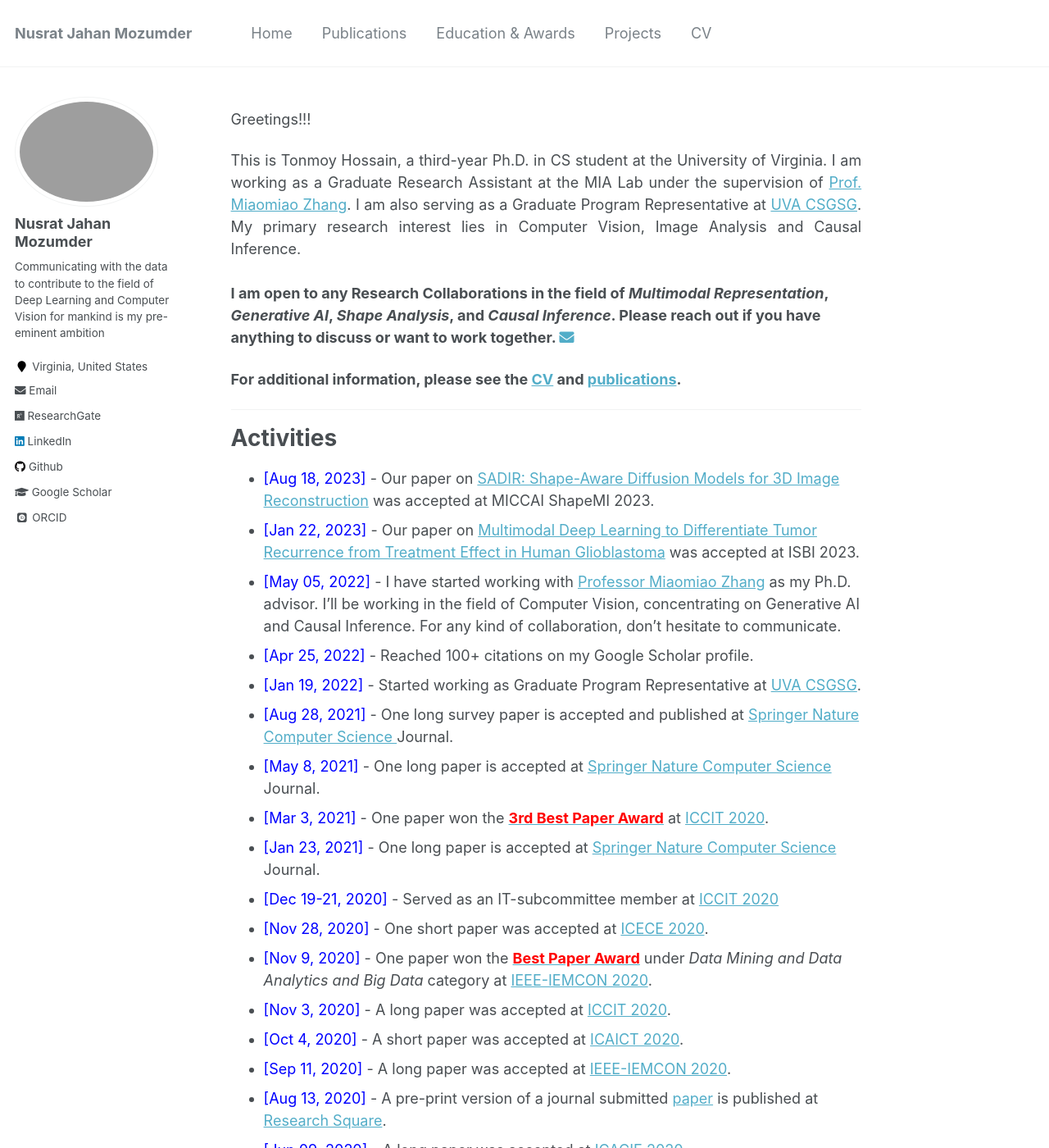
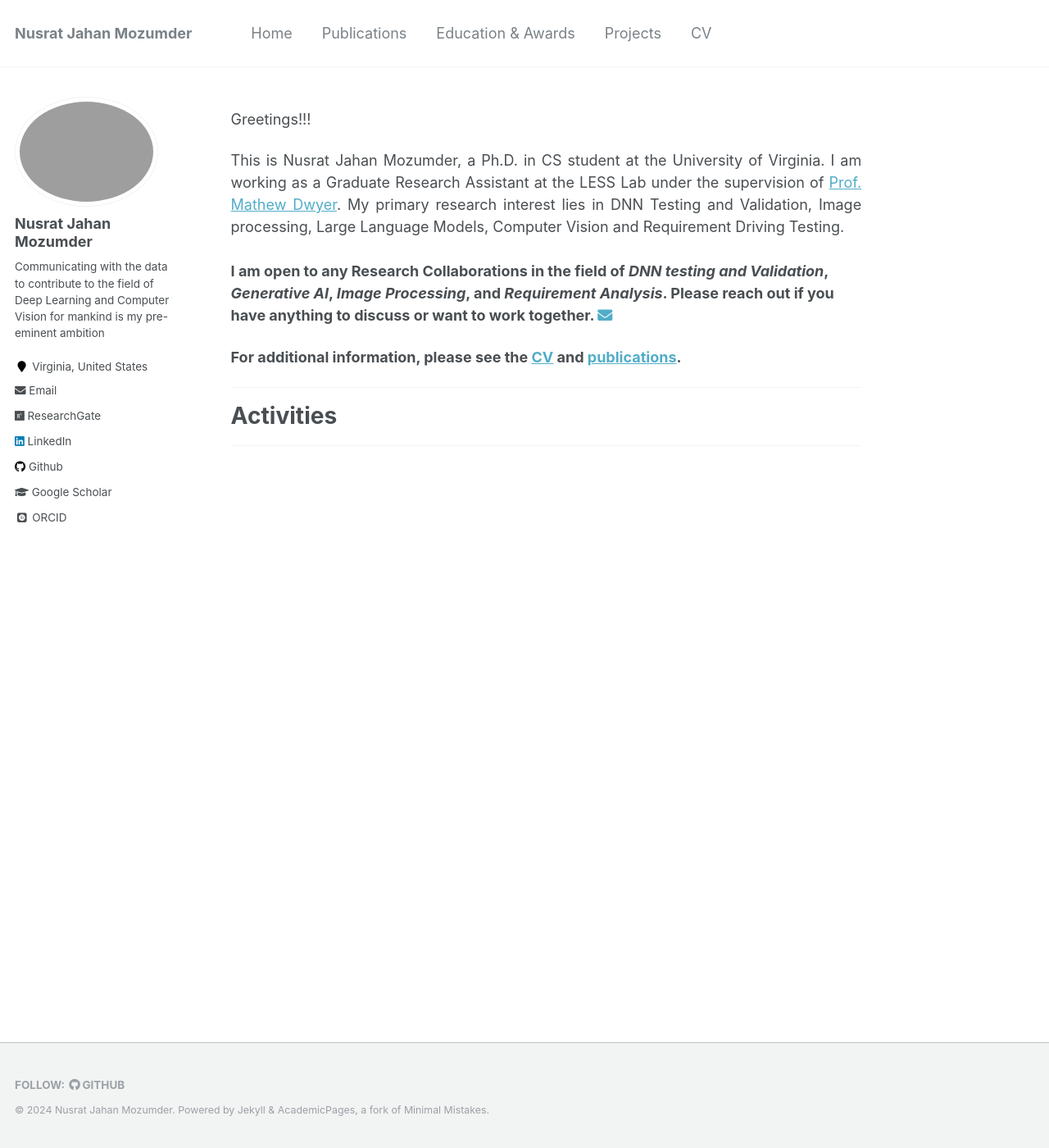
Before and after one commit to nusratdeeptee/nusratdeeptee.github.io, a Jekyll site: the page built from _pages/about.md, in a window 1280 px wide and 1400 px high. Shown: the whole window at 82% size. Built offline with Jekyll 4.4.1, drawn with Linux system fonts in a browser that asks for light colours; some web fonts are replaced; a script that is not in the unit is left out; some of the changed text lies outside the part shown.

Commit message:
Update about.md

```diff
--- a/_pages/about.md
+++ b/_pages/about.md
@@ -12,47 +12,17 @@ Greetings!!!
 
 <div style="text-align: justify">
 
-This is Tonmoy Hossain, a third-year Ph.D. in CS student at the University of Virginia. I am working as a Graduate Research Assistant at the MIA Lab under the supervision of <a href="https://www.cs.virginia.edu/~mz8rr/index.html">Prof. Miaomiao Zhang</a>. I am also serving as a Graduate Program Representative at <a href="https://csgsg.org/">UVA CSGSG</a>. My primary research interest lies in Computer Vision, Image Analysis and Causal Inference.<br /><br /></div>
+This is Nusrat Jahan Mozumder, a Ph.D. in CS student at the University of Virginia. I am working as a Graduate Research Assistant at the LESS Lab under the supervision of <a href="[https://www.cs.virginia.edu/~mz8rr/index.html](https://engineering.virginia.edu/faculty/matthew-b-dwyer)">Prof. Mathew Dwyer</a>. My primary research interest lies in DNN Testing and Validation, Image processing, Large Language Models, Computer Vision and Requirement Driving Testing.<br /><br /></div>
 
-<b> I am open to any Research Collaborations in the field of *Multimodal Representation*, *Generative AI*, *Shape Analysis*, and *Causal Inference*. Please reach out if you have anything to discuss or want to work together.  </b> <a href="mailto:pwg7jb@virginia.edu"><i class="fas fa-envelope"></i></a> <br />
+<b> I am open to any Research Collaborations in the field of *DNN testing and Validation*, *Generative AI*, *Image Processing*, and *Requirement Analysis*. Please reach out if you have anything to discuss or want to work together.  </b> <a href="mailto:nm8tm@virginia.edu"><i class="fas fa-envelope"></i></a> <br />
 
-**For additional information, please see the [CV](https://tonmoy-hossain.github.io/cv/) and [publications](https://tonmoy-hossain.github.io/publications/).**
+**For additional information, please see the [CV](https://nusratdeeptee.github.io/cv/) and [publications](https://nusratdeeptee.github.io/publications/).**
 
 -----------
 
 
 # Activities
-* <span style="color:Blue"> [Aug 18, 2023] </span> - Our paper on [SADIR: Shape-Aware Diffusion Models for 3D Image Reconstruction](https://arxiv.org/pdf/2309.03335.pdf) was accepted at MICCAI ShapeMI 2023.
-* <span style="color:Blue"> [Jan 22, 2023] </span> - Our paper on [Multimodal Deep Learning to Differentiate Tumor Recurrence from Treatment Effect in Human Glioblastoma](https://arxiv.org/pdf/2302.14124.pdf) was accepted at ISBI 2023.
-* <span style="color:Blue"> [May 05, 2022] </span> - I have started working with [Professor Miaomiao Zhang](https://engineering.virginia.edu/faculty/miaomiao-zhang) as my Ph.D. advisor. I'll be working in the field of Computer Vision, concentrating on Generative AI and Causal Inference. For any kind of collaboration, don't hesitate to communicate.
-* <span style="color:Blue"> [Apr 25, 2022] </span> - Reached 100+ citations on my Google Scholar profile.
-* <span style="color:Blue"> [Jan 19, 2022] </span> - Started working as Graduate Program Representative at [UVA CSGSG](https://csgsg.org/).
-* <span style="color:Blue"> [Aug 28, 2021] </span> - One long survey paper is accepted and published at [Springer Nature Computer Science ](https://link.springer.com/article/10.1007/s42979-021-00823-1) Journal.
-* <span style="color:Blue"> [May 8, 2021] </span> - One long paper is accepted at [Springer Nature Computer Science ](https://link.springer.com/article/10.1007/s42979-021-00690-w) Journal.
-* <span style="color:Blue"> [Mar 3, 2021] </span> - One paper won the [<span style ="color:Red">**3rd Best Paper Award**</span>](https://tonmoy-hossain.github.io/files/ICCIT-Best-Paper.pdf) at [ICCIT 2020](http://iccit.org.bd/2020/).
-* <span style="color:Blue"> [Jan 23, 2021] </span> - One long paper is accepted at [Springer Nature Computer Science](https://link.springer.com/article/10.1007/s42979-021-00487-x) Journal.
-* <span style="color:Blue"> [Dec 19-21, 2020] </span> - Served as an IT-subcommittee member at [ICCIT 2020](http://iccit.org.bd/2020/)
-* <span style="color:Blue"> [Nov 28, 2020] </span> - One short paper was accepted at [ICECE 2020](http://icece.buet.ac.bd/2020/).
-* <span style="color:Blue"> [Nov 9, 2020] </span> - One paper won the [<span style ="color:Red">**Best Paper Award**</span>](https://tonmoy-hossain.github.io/files/Best_Paper_Award.png) under <i>Data Mining and Data Analytics and Big Data</i> category at [IEEE-IEMCON 2020](https://ieee-iemcon.org/).
-* <span style="color:Blue"> [Nov 3, 2020] </span> - A long paper was accepted at [ICCIT 2020](http://iccit.org.bd/2020/).
-* <span style="color:Blue"> [Oct 4, 2020] </span> - A short paper was accepted at [ICAICT 2020](http://icaict.uiu.ac.bd/).
-* <span style="color:Blue"> [Sep 11, 2020] </span> - A long paper was accepted at [IEEE-IEMCON 2020](https://ieee-iemcon.org/).
-* <span style="color:Blue"> [Aug 13, 2020] </span> - A pre-print version of a journal submitted [paper](https://assets.researchsquare.com/files/rs-56285/v1_stamped.pdf) is published at [Research Square](https://www.researchsquare.com/article/rs-56285/v1).
-* <span style="color:Blue"> [Jun 09, 2020] </span> - A long paper was accepted at [ICACIE 2020](https://www.icacie.com/2020/).
-* <span style="color:Blue"> [Jun 07, 2020] </span> - A short paper was presented at [Tensymp 2020](http://tensymp2020.com/) [(presentation)](https://tonmoy-hossain.github.io/files/tensymp_presentation.pdf).
-* <span style="color:Blue"> [Apr 28, 2020] </span> - One paper got accepted to [Tensymp 2020](http://tensymp2020.com/).
-* <span style="color:Blue"> [Jan 26, 2020] </span> - Joined as a Lecturer in the [Department of CSE, Ahsanullah University of Science and Technology](http://aust.edu/).
-* <span style="color:Blue"> [Dec 21, 2019] </span> - A [paper](https://ieeexplore.ieee.org/document/9068847) was presented at EICT 2019.
-* <span style="color:Blue"> [Dec 19, 2019] </span> - Attended [ICCIT 2019](http://iccit.org.bd/2019/), in Dhaka, Bangladesh and presented a [paper](https://ieeexplore.ieee.org/document/9038609).
-* <span style="color:Blue"> [Nov 24, 2019] </span> - One [paper](https://ieeexplore.ieee.org/document/9068847) got accepted to EICT 2019.
-* <span style="color:Blue"> [Nov 21, 2019] </span> - One [paper](https://ieeexplore.ieee.org/document/9038609) got accepted to [ICCIT 2019](http://iccit.org.bd/2019/).
-* <span style="color:Blue"> [Aug 25, 2019] </span> - Joined as an Adjunct Lecturer in the [Department of CSE, Ahsanullah University of Science and Technology](http://aust.edu/).
-* <span style="color:Blue"> [Jun 23, 2019]  </span> - Successfully defended my [B.Sc. Thesis](https://tonmoy-hossain.github.io/files/Hossain_Tonmoy_B.Sc._Thesis.pdf).
-* <span style="color:Blue"> [May 05, 2019] </span> - Attended [ICASERT 2019](http://home.ewubd.edu/events/1st-international-conference-on-advances-in-science-engineering-and-robotics-technology-icasert-2019/), in Dhaka, Bangladesh, and presented a [paper](https://ieeexplore.ieee.org/document/8934561).
-* <span style="color:Blue"> [Apr 10, 2019] </span> - One [paper](https://ieeexplore.ieee.org/document/8934561) got accepted to [ICASERT 2019](http://home.ewubd.edu/events/1st-international-conference-on-advances-in-science-engineering-and-robotics-technology-icasert-2019/)
-* <span style="color:Blue"> [Mar 23, 2019] </span> - Ranked 7th position at [Inter University Math Olympiad](http://tonmoy-hossain.github.io/files/Math_Olympiad.pdf)
-* <span style="color:Blue"> [Mar 13, 2019] </span> - One [journal paper](https://thesai.org/Downloads/Volume10No3/Paper_68-A_Gender_Neutral_Approach_to_Detect_Early_Alzheimers_Disease.pdf) got accepted to [International Journal of Advanced Computer Science and Applications (IJACSA)](https://thesai.org/Publications/IJACSA/)
-* <span style="color:Blue"> [Mar 1, 2019] </span> - One [journal paper](https://www.ijser.org/researchpaper/Brain-Tumor-Segmentation-Techniques-on-Medical-Images-A-Review.pdf) got accepted.
+
 
 <script type="text/javascript" src="//rf.revolvermaps.com/0/0/8.js?i=52vxgbx02tg&amp;m=0&amp;c=ff0000&amp;cr1=ffffff&amp;f=arial&amp;l=33" async="async"></script>
 
```
